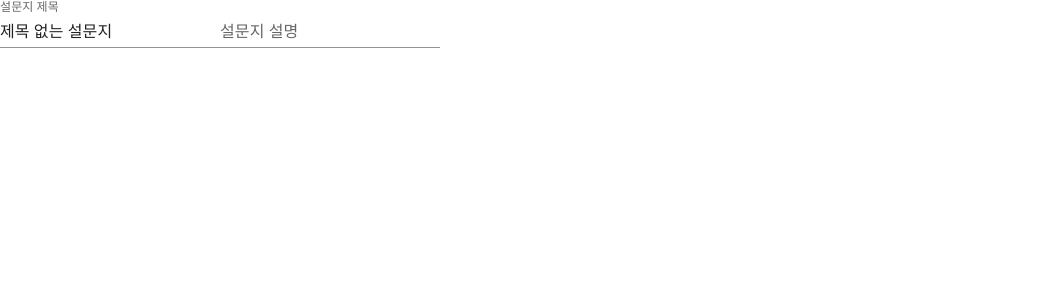
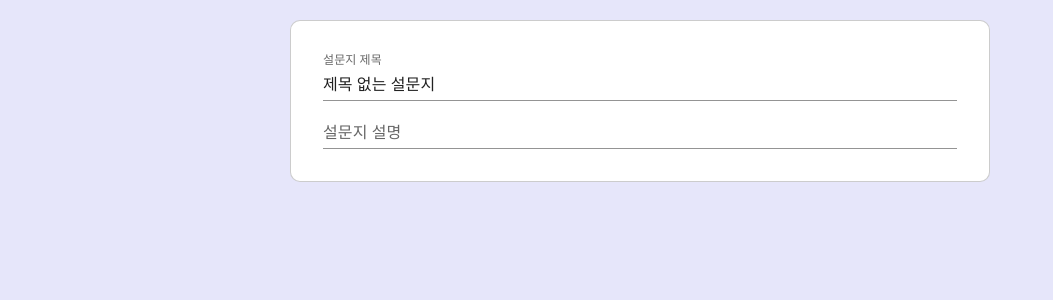
Before and after one commit to Seokyung/GoogleForms_Clonecoding, a React (Create React App) app: page / in a window 1280 px wide. Shown: the top 300 px of the page, without its empty margins (0-1053 px from the left). Built offline with nearby package versions, Linux system fonts and the light colour scheme.

Commit message:
설문지 내 박스 디자인 뼈대 설정

```diff
--- a/src/App.tsx
+++ b/src/App.tsx
@@ -1,12 +1,23 @@
 import React from "react";
-import TitleForm from "./components/Title/TitleForm";
+import SurveyForm from "./components/Survey/SurveyForm";
+import { GlobalStyle } from "./styles/GlobalStyle";
+import styled from "styled-components";
 
 function App() {
 	return (
-		<div>
-			<TitleForm />
-		</div>
+		<>
+			<GlobalStyle />
+			<AppContainer>
+				<SurveyForm />
+			</AppContainer>
+		</>
 	);
 }
 
+const AppContainer = styled.div`
+	display: flex;
+	justify-content: center;
+	padding: 1.25rem;
+`;
+
 export default App;
--- /dev/null
+++ b/src/components/Survey/SurveyForm.tsx
@@ -0,0 +1,12 @@
+import React from "react";
+import TitleForm from "../Title/TitleForm";
+
+const SurveyForm = () => {
+	return (
+		<div>
+			<TitleForm />
+		</div>
+	);
+};
+
+export default SurveyForm;
--- a/src/components/Title/TitleForm.tsx
+++ b/src/components/Title/TitleForm.tsx
@@ -1,5 +1,6 @@
 import { TextField } from "@mui/material";
 import React, { useState } from "react";
+import { SurveyBox } from "../../styles/SurveyBox";
 
 interface IForm {
 	title: string;
@@ -16,7 +17,7 @@ const TitleForm = (formObj: IForm) => {
 	};
 
 	return (
-		<div>
+		<SurveyBox>
 			<TextField
 				id="title"
 				variant="standard"
@@ -33,7 +34,7 @@ const TitleForm = (formObj: IForm) => {
 				value={description}
 				onChange={onTextChange}
 			/>
-		</div>
+		</SurveyBox>
 	);
 };
 
--- /dev/null
+++ b/src/styles/GlobalStyle.tsx
@@ -0,0 +1,25 @@
+import { createGlobalStyle } from "styled-components";
+
+export const GlobalStyle = createGlobalStyle`
+  * {
+    box-sizing: border-box;
+    -webkit-font-smoothing: antialiased;
+    -moz-osx-font-smoothing: grayscale;
+  }
+  body {
+    background-color: lavender;
+  }
+  a {
+    outline: none;
+    text-decoration: none;
+  }
+  button {
+    cursor: pointer;
+    padding: 0;
+    border: none;
+    background: none;
+  }
+  hr {
+    border: none;
+  }
+`;
--- /dev/null
+++ b/src/styles/SurveyBox.tsx
@@ -0,0 +1,15 @@
+import styled from "styled-components";
+
+export const SurveyBox = styled.div`
+	display: flex;
+	flex-direction: column;
+	width: 100%;
+	min-width: 700px;
+	padding: 2rem;
+	border: 1px solid rgba(0, 0, 0, 0.2);
+	border-radius: 10px;
+	background-color: #fff;
+	@media (max-width: 768px) {
+		min-width: 350px;
+	}
+`;
```
